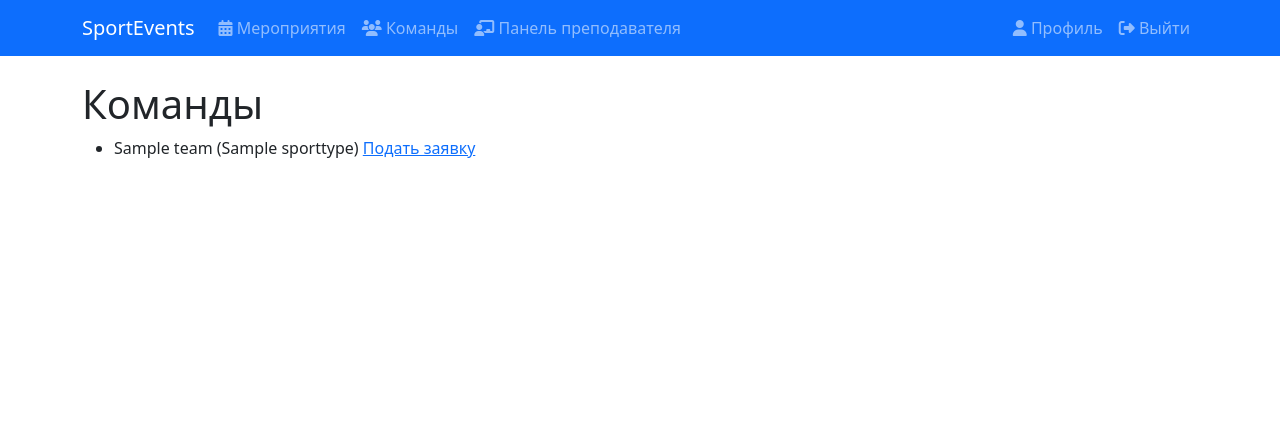
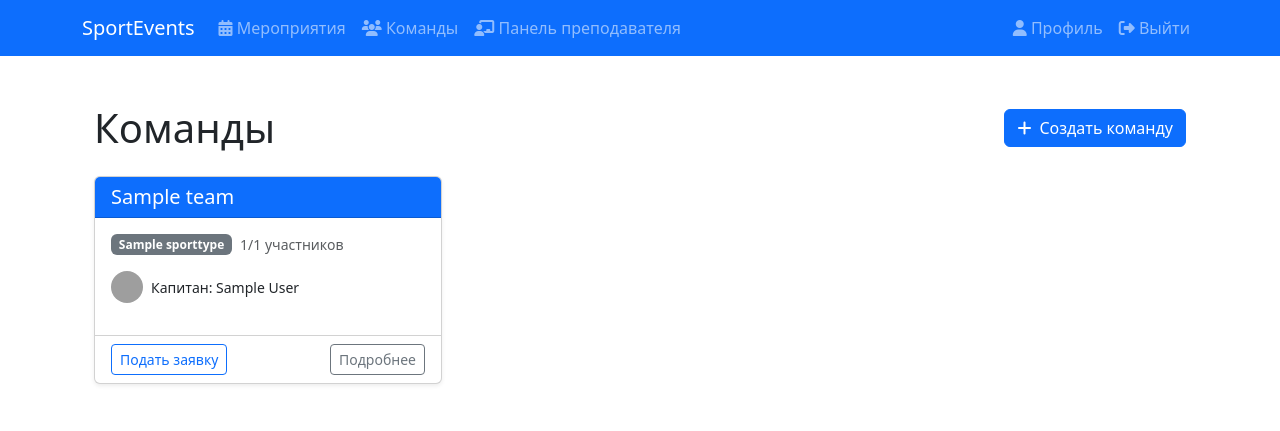
Before and after one commit to n1dron/merop, a Django app: page /teams/ in a window 1280 px wide. Shown: the top 431 px of the page. Run offline with Django 5.2, Linux system fonts and the light colour scheme; a user stored in the database is signed in; tables that the repository leaves empty hold one stand-in row (values such as "Sample post"); parts of the project's set-up code (start-up, migrations or seed data) failed here and were passed over; some libraries are stand-ins or nearby versions; grey boxes are pictures that could not be loaded.

Commit message:
Первый коммит1

```diff
--- a/events/views.py
+++ b/events/views.py
@@ -120,6 +120,20 @@ class TeamDeleteView(TeacherRequiredMixin, DeleteView):
     template_name = 'events/team_confirm_delete.html'
     success_url = reverse_lazy('team_list')
 
+    def get_context_data(self, **kwargs):
+        context = super().get_context_data(**kwargs)
+        context['title'] = ("Подтверждение удаления команды")
+        context['member_count'] = self.object.members.count()
+        return context
+
+    def delete(self, request, *args, **kwargs):
+        team = self.get_object()
+        messages.success(
+            request,
+            ('Команда "%(name)s" успешно удалена') % {'name': team.name}
+        )
+        return super().delete(request, *args, **kwargs)
+
 
 class EventUpdateView(TeacherRequiredMixin, UpdateView):
     model = Event
@@ -175,19 +189,27 @@ class TeacherDashboardView(TemplateView):
         return context
 
 class EventCreateView(TeacherRequiredMixin, CreateView):
-
-    model = Event  # Указываем модель, с которой работаем
-    form_class = EventForm  # Используем кастомную форму (или можно указать fields)
-    template_name = 'events/event_form.html'  # Шаблон для отображения формы
-    success_url = reverse_lazy('event_list')  # Куда перенаправить после успешного создания
+    form_class = EventForm
+    template_name = 'events/event_form.html'
 
     def form_valid(self, form):
-
         form.instance.organizer = self.request.user
+        messages.success(self.request, "Мероприятие успешно создано!")
         return super().form_valid(form)
 
+    def get_success_url(self):
+        return reverse('event_detail', kwargs={'pk': self.object.pk})
+
+
+class TeamDetailView(DetailView):
+    model = Team
+    template_name = 'events/team_detail.html'
+    context_object_name = 'team'
+
     def get_context_data(self, **kwargs):
-
         context = super().get_context_data(**kwargs)
-        context['title'] = 'Создание нового мероприятия'
+        team = self.object
+        context['members'] = team.members.all()
+        context['captain'] = team.captain
+        context['regular_members'] = context['members'].exclude(id=team.captain.id)
         return context
--- a/sportevents/settings.py
+++ b/sportevents/settings.py
@@ -41,6 +41,11 @@ INSTALLED_APPS = [
     'users.apps.UsersConfig',
     'events.apps.EventsConfig',
 ]
+
+import os
+
+MEDIA_URL = '/media/'
+MEDIA_ROOT = os.path.join(BASE_DIR, 'media')
 
 MIDDLEWARE = [
     'django.middleware.security.SecurityMiddleware',
--- a/sportevents/urls.py
+++ b/sportevents/urls.py
@@ -14,6 +14,7 @@ urlpatterns = [
     path('events/<int:pk>/', event_views.event_detail, name='event_detail'),
     path('teams/', event_views.team_list, name='team_list'),
     path('teams/<int:team_id>/join/', event_views.create_participation_request, name='join_team'),
+    path('teams/<int:pk>/', event_views.TeamDetailView.as_view(), name='team_detail'),
     path('profile/', user_views.profile, name='profile'),
     path('requests/', event_views.ParticipationRequestList.as_view(), name='request_list'),
     path('requests/<int:pk>/', event_views.ProcessRequestView.as_view(), name='process_request'),
--- a/templates/events/team_list.html
+++ b/templates/events/team_list.html
@@ -1,16 +1,84 @@
 {% extends 'base.html' %}
+{% load static %}
+{% load custom_filters %}
 
 {% block content %}
-<h1>Команды</h1>
+<div class="container py-4">
+    <div class="d-flex justify-content-between align-items-center mb-4">
+        <h1 class="mb-0">Команды</h1>
+        {% if user.is_authenticated and user.is_teacher %}
+        <a href="{% url 'team_create' %}" class="btn btn-primary">
+            <i class="fas fa-plus me-2"></i>Создать команду
+        </a>
+        {% endif %}
+    </div>
 
-<ul>
-    {% for team in teams %}
-    <li>
-        {{ team.name }} ({{ team.sport_type }})
-        {% if user.is_authenticated and user.is_student %}
-            <a href="{% url 'join_team' team.pk %}">Подать заявку</a>
-        {% endif %}
-    </li>
-    {% endfor %}
-</ul>
+    <div class="row">
+        {% for team in teams %}
+        <div class="col-md-6 col-lg-4 mb-4">
+            <div class="card h-100 team-card shadow-sm">
+                <div class="card-header bg-primary text-white">
+                    <h5 class="card-title mb-0">
+                        <a href="{% url 'team_detail' team.pk %}" class="text-white text-decoration-none">
+                            {{ team.name }}
+                        </a>
+                    </h5>
+                </div>
+                <div class="card-body">
+                    <div class="d-flex align-items-center mb-3">
+                        <span class="badge bg-secondary me-2">{{ team.sport_type }}</span>
+                        <small class="text-muted">
+                            {{ team.members.count }}/{{ team.required_players }} участников
+                        </small>
+                    </div>
+
+                    <div class="d-flex align-items-center mb-3">
+                        <img src="{% if team.captain.profile.avatar %}{{ team.captain.profile.avatar.url }}{% else %}{% static 'images/default-avatar.png' %}{% endif %}"
+                             class="rounded-circle me-2" width="32" height="32" alt="Капитан">
+                        <small>Капитан: {{ team.captain.get_full_name }}</small>
+                    </div>
+
+                    {% if team.members.count < team.required_players %}
+                    <div class="alert alert-warning py-2 mb-3">
+                        <small>
+                            <i class="fas fa-info-circle me-1"></i>
+                            Нужно ещё {{ team.required_players|sub:team.members.count }} игрока
+                        </small>
+                    </div>
+                    {% endif %}
+                </div>
+                <div class="card-footer bg-transparent">
+                    {% if user.is_authenticated and user.is_student %}
+                    <a href="{% url 'join_team' team.pk %}" class="btn btn-sm btn-outline-primary">
+                        Подать заявку
+                    </a>
+                    {% endif %}
+                    <a href="{% url 'team_detail' team.pk %}" class="btn btn-sm btn-outline-secondary float-end">
+                        Подробнее
+                    </a>
+                </div>
+            </div>
+        </div>
+        {% empty %}
+        <div class="col-12">
+            <div class="alert alert-info">
+                Пока нет ни одной команды.
+                {% if user.is_authenticated and user.is_teacher %}
+                <a href="{% url 'team_create' %}" class="alert-link">Создайте первую команду</a>.
+                {% endif %}
+            </div>
+        </div>
+        {% endfor %}
+    </div>
+</div>
+
+<style>
+    .team-card {
+        transition: transform 0.2s ease, box-shadow 0.2s ease;
+    }
+    .team-card:hover {
+        transform: translateY(-5px);
+        box-shadow: 0 10px 20px rgba(0,0,0,0.1);
+    }
+</style>
 {% endblock %}
```
Also changed, not shown: events/templatetags/custom_filters.py (added, +8 -0 lines), templates/events/calendar.html (added, +10 -0 lines), templates/events/event_form.html (+6 -6 lines), templates/events/team_confirm_delete.html (+23 -6 lines), templates/events/team_detail.html (added, +71 -0 lines), users/models.py (line endings or trailing spaces).
